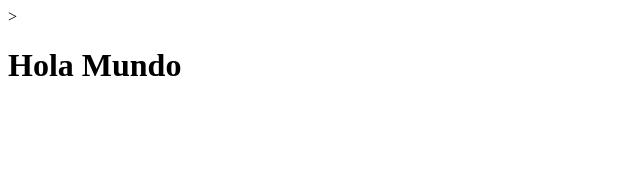
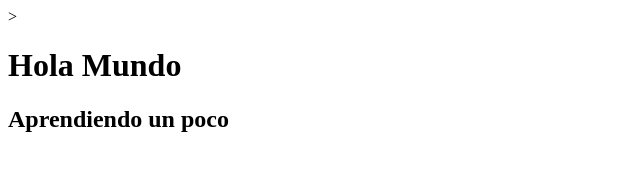
Before and after one commit to chellmi/otro, a plain HTML site: page index.html in a window 1280 px wide. Shown: the whole page, without its empty margins (0-640 px from the left). Drawn offline with Linux system fonts and the light colour scheme.

Commit message:
mi commit

```diff
--- a/index.html
+++ b/index.html
@@ -8,5 +8,6 @@
 </head>
 <body>
     <h1>Hola Mundo</h1>
+    <h2>Aprendiendo un poco</h2>
 </body>
 </html>
```
